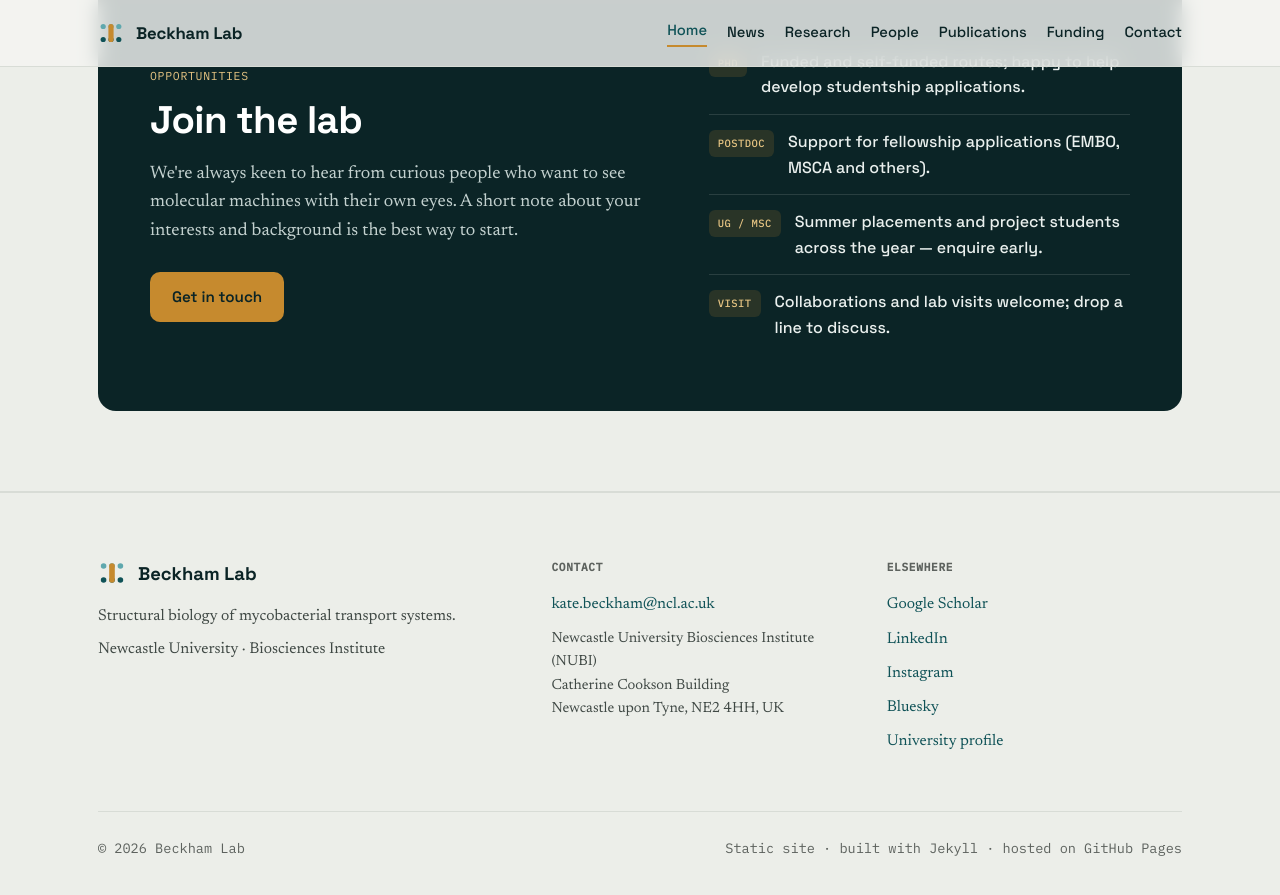
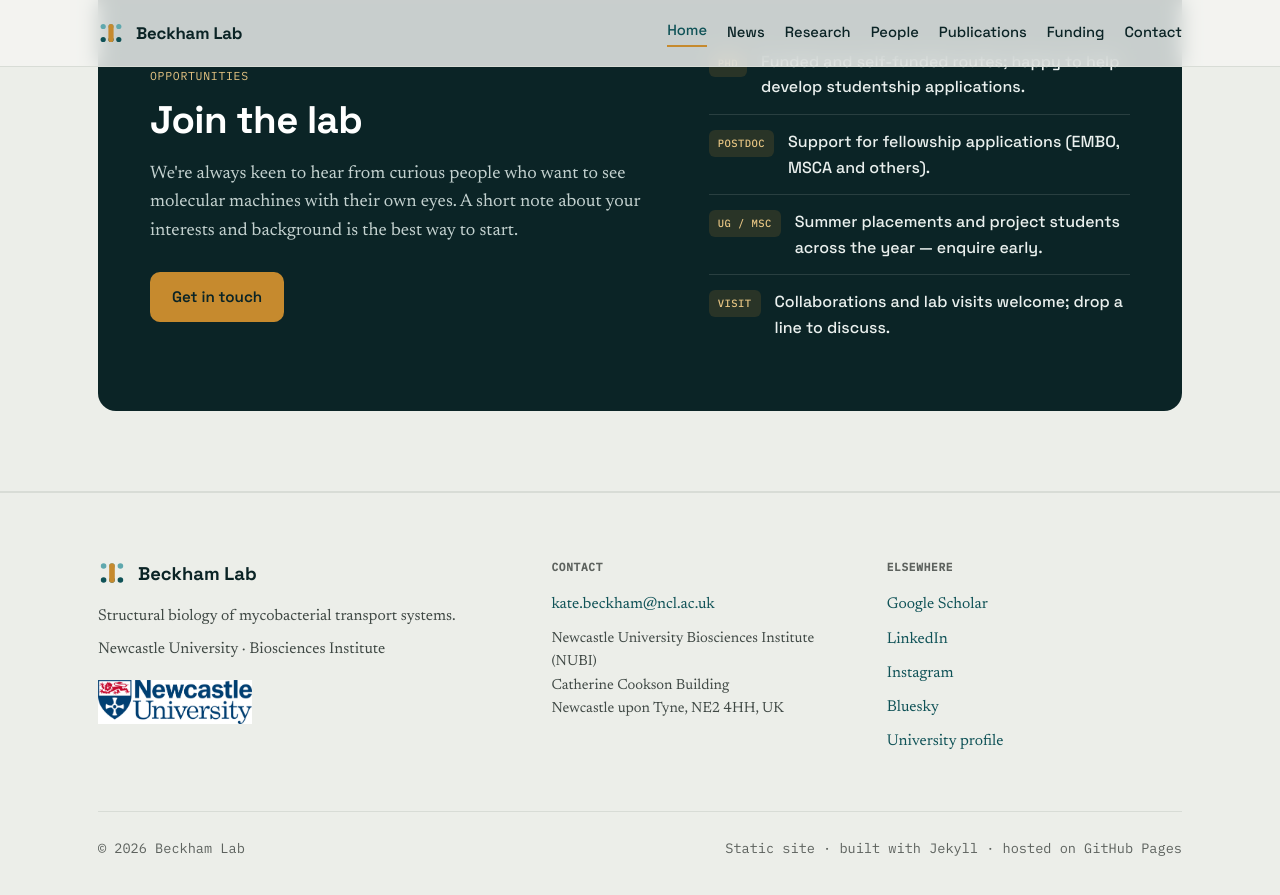
Before and after one commit to beckham-lab-newcastle/beckham-lab-newcastle.github.io, a Jekyll site: the page built from index.html, in a window 1280 px wide and 900 px high, scrolled down 2474 px. Shown: the top 895 px of the window. Built offline with Jekyll 4.4.1, drawn with Linux system fonts in a browser that asks for light colours.

Commit message:
Update footer.html

```diff
--- a/_includes/footer.html
+++ b/_includes/footer.html
@@ -5,6 +5,7 @@
         <div class="foot-brand">{% include glyph.svg %}{{ site.title }}</div>
         <p>Structural biology of mycobacterial transport systems.</p>
         <p>{{ site.institution }} · {{ site.department }}</p>
+        <img src="{{ '/assets/images/nuact.png' | relative_url }}" alt="Newcastle University" style="height:44px;width:auto;margin-top:18px;">
       </div>
       <div class="foot-col">
         <h4>Contact</h4>
```
